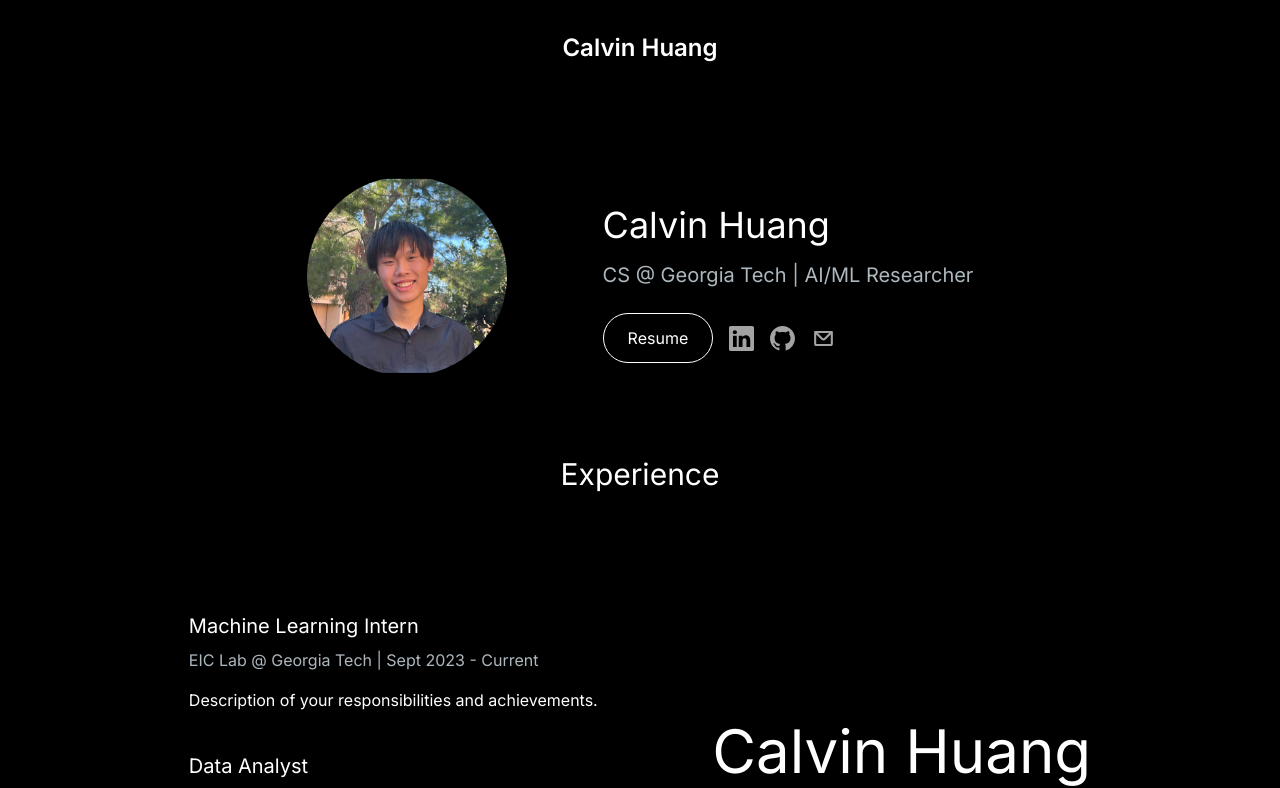
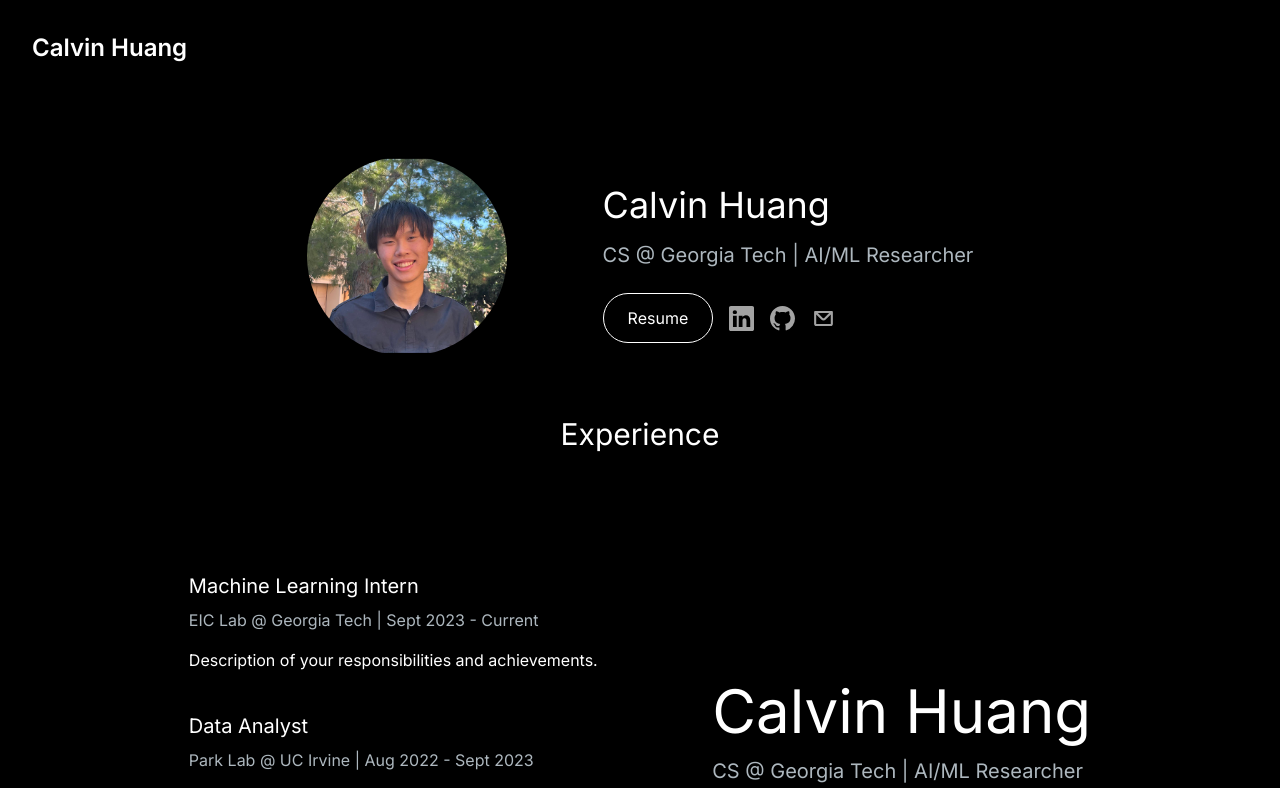
Before and after one commit to ccalvinhhuang/website, a Next.js app: page / in a window 1280 px wide. Shown: the top 788 px of the page. Built offline with nearby package versions, Linux system fonts and the light colour scheme.

Commit message:
fixed logo

```diff
--- a/src/app/components/HeroSection.jsx
+++ b/src/app/components/HeroSection.jsx
@@ -7,8 +7,8 @@ import { CgMail } from "react-icons/cg";
 const HeroSection = () => {
   return (
     <div>
-        <section className="flex mb-10">
-            <div className="flex gap-24 sm:flex-row mt-10 mx-auto">
+        <section className="flex mb-5">
+            <div className="flex gap-24 sm:flex-row mt-5 mx-auto">
                 <div className="flex items-center col-span-6 sm:col-span-1 lg:mt-6">
                     <div className="bg-black w-[200px] h-[200px] lg:w-[200px] lg:h-[200px] relative rounded-full overflow-hidden">
                         <Image
--- a/src/app/components/Navbar.jsx
+++ b/src/app/components/Navbar.jsx
@@ -7,9 +7,7 @@ const Navbar = () => {
             <Link href={"/"} className="text-2xl text-white font-semibold">
                 Calvin Huang
             </Link>
-            <div className="menu hidden md:block md:w-auto" id="navbar">
 
-            </div>
         </div>
     );
 };
--- a/src/app/page.js
+++ b/src/app/page.js
@@ -4,11 +4,11 @@ import { Container } from 'postcss'
 import Navbar from './components/Navbar'
 export default function Home() {
   return (
-    <main className="flex min-h-screen flex-col bg-black">
+    <main className=" bg-black">
       <Navbar />
-      <container class = "container mx-auto px-12 py-4">
+      <div class = "container mx-auto px-12 py-4">
         <HeroSection />
-      </container>
+      </div>
     </main>
   )
 }
```
